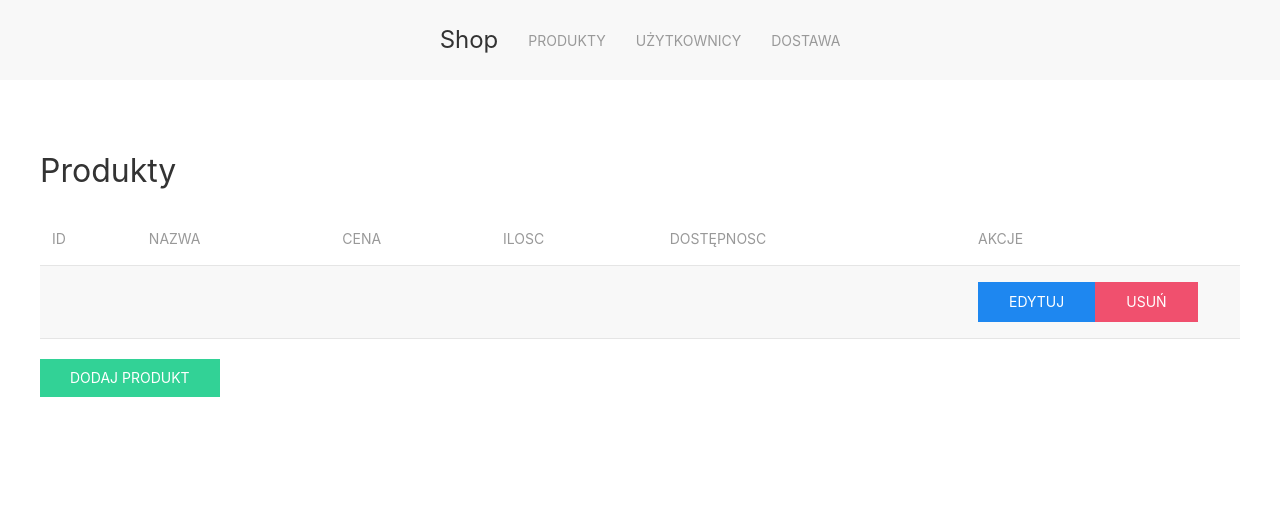
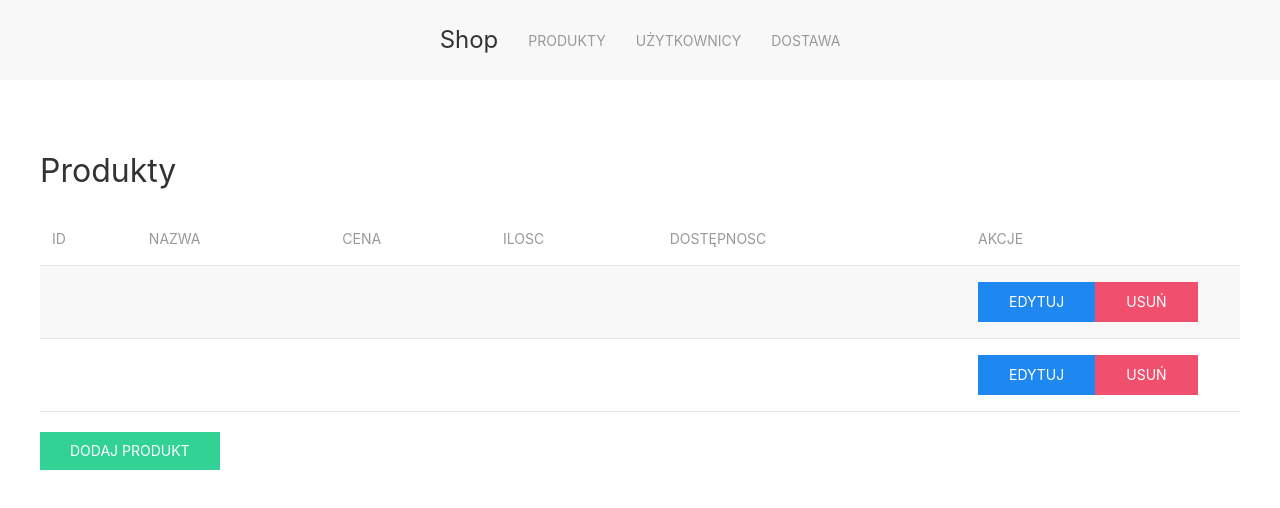
Before and after one commit to Guzik27/Angular-shop, an Angular app: page /shop/products in a window 1280 px wide. Shown: the top 508 px of the page. Built offline with nearby package versions, Linux system fonts and the light colour scheme.

Commit message:
dodanie produktów na sztywno póki co

```diff
--- /dev/null
+++ b/src/app/shop/products/Product.ts
@@ -0,0 +1,10 @@
+
+/*właściwości klasy produkt. Mamy domyślny konstruktor więc nie musimy go definiować.*/
+export class Product {
+  id:number;
+  name:string;
+  price:number;
+  quantity:number;
+  available:boolean;
+
+}
--- a/src/app/shop/products/products.component.html
+++ b/src/app/shop/products/products.component.html
@@ -12,7 +12,7 @@
     </tr>
     </thead>
     <tbody>
-    <tr>
+    <tr *ngFor="let product of products"> <!--pojedynczy product nazywa się produkt i bierzemy to z listy produktów -->
       <td></td>
       <td></td>
       <td></td>
--- a/src/app/shop/products/products.component.ts
+++ b/src/app/shop/products/products.component.ts
@@ -1,4 +1,5 @@
 import { Component, OnInit } from '@angular/core';
+import {Product} from "./Product";
 
 @Component({
   selector: 'app-products',
@@ -12,4 +13,10 @@ export class ProductsComponent implements OnInit {
   ngOnInit(): void {
   }
 
+  /*typujemy obiektami */
+  products: Product[] = [
+    {id:1, name:'Produkt1', price: 10.00, quantity: 1000, available: true},
+    {id:1, name:'Produkt2', price: 250.00, quantity: 300, available: false}
+  ];
+
 }
```
